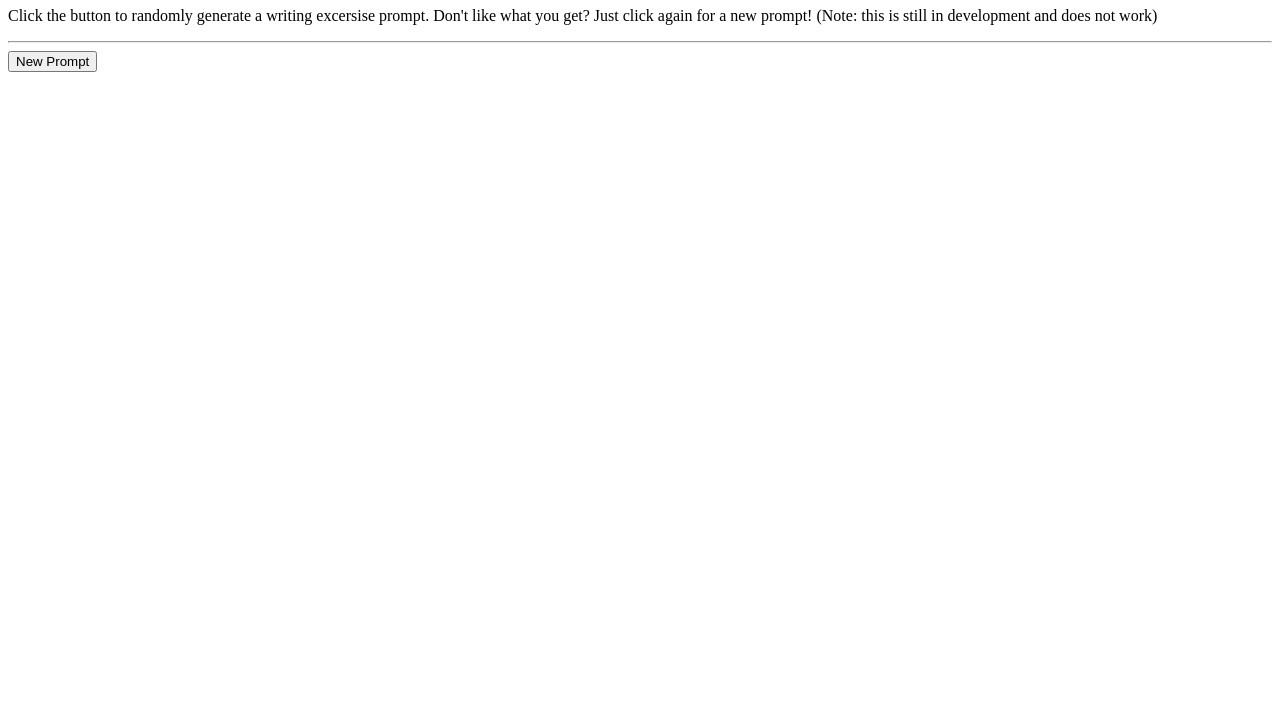
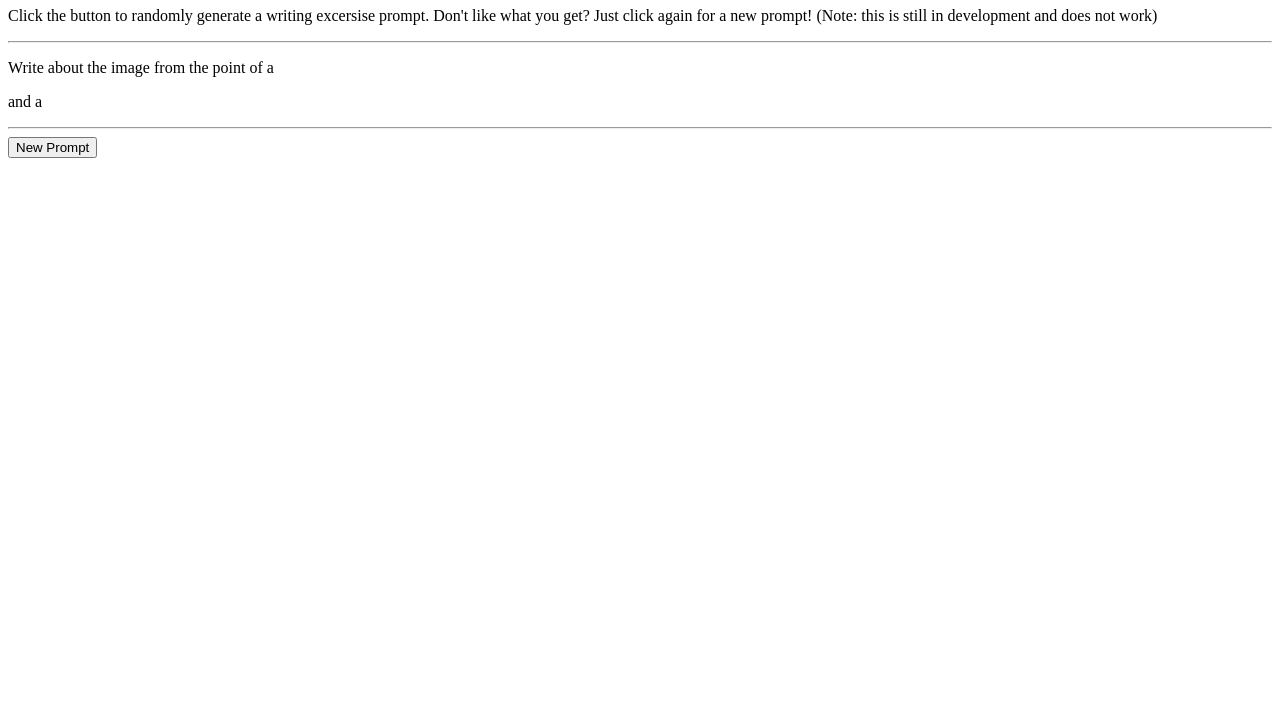
Before and after one commit to OsirisRex/story-prompt-generator, a plain HTML site: page index.html in a window 1280 px wide. Shown: the part 73-800 px from the top of the page. Drawn offline with Linux system fonts and the light colour scheme.

Commit message:
Update index.html

```diff
--- a/index.html
+++ b/index.html
@@ -10,9 +10,19 @@
       Click the button to randomly generate a writing excersise prompt. Don't like what you get? Just click again for a new prompt! (Note: this is still in development and does not work)
     </p>
     <hr/>
-    <div id="promptDisplay">
-      <!-- Prompt displayed here -->
+    <p>
+      Write about the image from the point of a
+    </p>
+    <div id="Person1">
+      <!-- Person 1 displayed here -->
     </div>
+    <p>
+      and a
+    </p>
+    <div id="Person2">
+      <!-- Person 2 displayed here -->
+    </div>
+    <hr/>
     <button onclick="newPrompt()">New Prompt</button>
 
     <script src="generator.js"></script>
```
